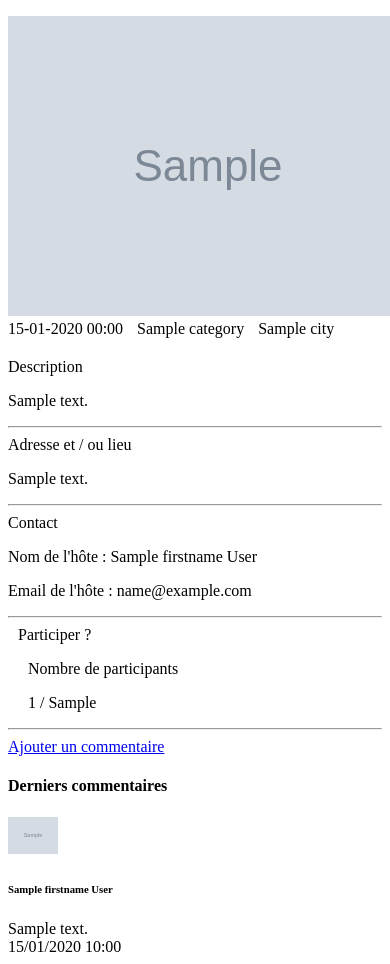
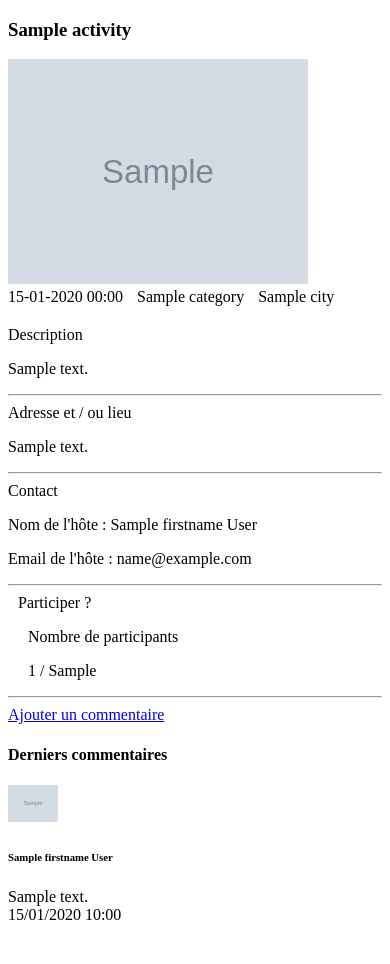
Before and after one commit to robinrenau/solitudeaccompagnee, a Symfony app: template templates/activity/show.html.twig in a window 390 px wide; the page is wider, and only the part inside the window is pictured. Shown: the part 206-1170 px from the top of that part. After the commit the page ends 1126 px from the top of that part, so only its background shows below. Run offline with Twig, Linux system fonts and the light colour scheme; the template is opened without the code that fills it: most values are stand-ins (such as "Sample title", 1, 10 or a date in 2020); grey boxes marked "Sample" are stand-in pictures; some libraries are stand-ins or nearby versions.

Commit message:
retouching for the responsive of my cards detail of an activity

```diff
--- a/templates/activity/show.html.twig
+++ b/templates/activity/show.html.twig
@@ -13,12 +13,13 @@
         <div class="row">
 
             <!-- Grid column -->
-            <div class="col-md-4 offset-md-1 mx-3 my-3">
+            <div class="col-md-12 col-lg-5">
 
                 <!-- Featured image -->
-                <div class="view overlay">
+                <div class="view overlay ">
+                    <h3 class="h3">{{ activity.title }}</h3>
                     <img src="{{ asset('uploads/categories/' ~ activity.category.picture) }}"
-                         class="img-fluid img-activity" alt="{{ activity.title }}">
+                         class="img-fluid mx-auto d-block img-activity" style="max-width: 300px; max-height: 300px"  alt="{{ activity.title }}">
                     <a>
                         <div class="mask rgba-white-slight"></div>
                     </a>
@@ -29,11 +30,11 @@
             <!-- Grid column -->
 
             <!-- Grid column -->
-            <div class="col-md-7 text-md-left ml-3 mt-3">
+            <div class="col-md-12 col-lg-7 text-md-left ">
 
                 <!-- Excerpt -->
                 <div class="green-text">
-                    <span class="badge badge-pill badge-info" style="margin-right: 10px"><i
+                    <span class="badge badge-pill badge-info" style="margin-right: 10px; margin-top: 15px"><i
                                 class="fa fa-calendar"></i> {{ activity.eventdate|date ('d-m-Y H:i') }}</span>
 
                     <span class="badge badge-pill badge-warning" style="margin-right: 10px"><i
```
